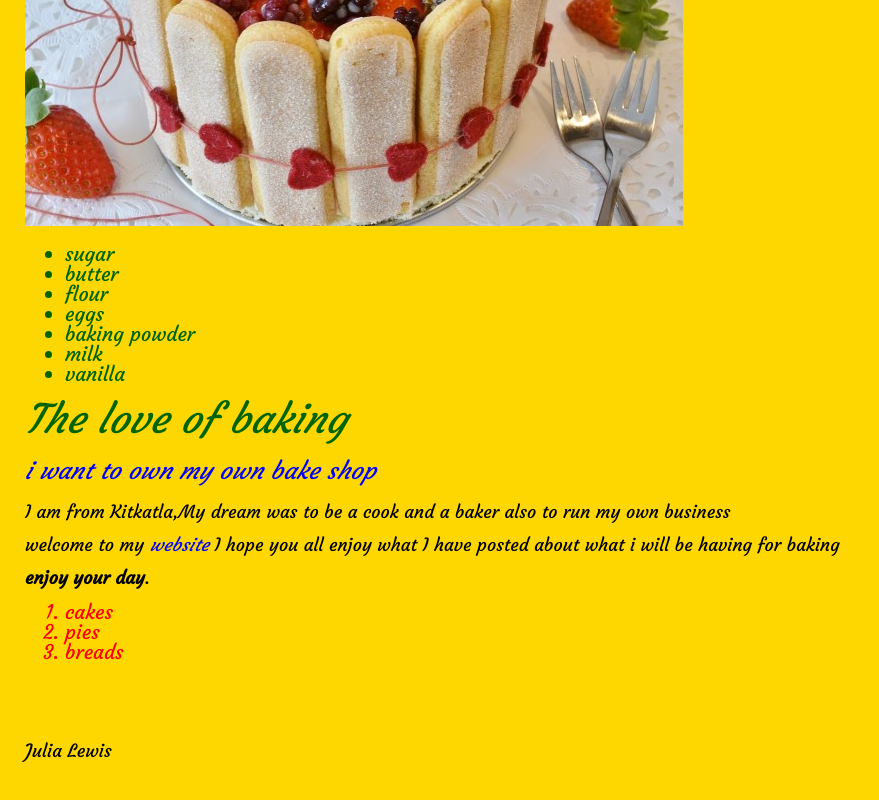
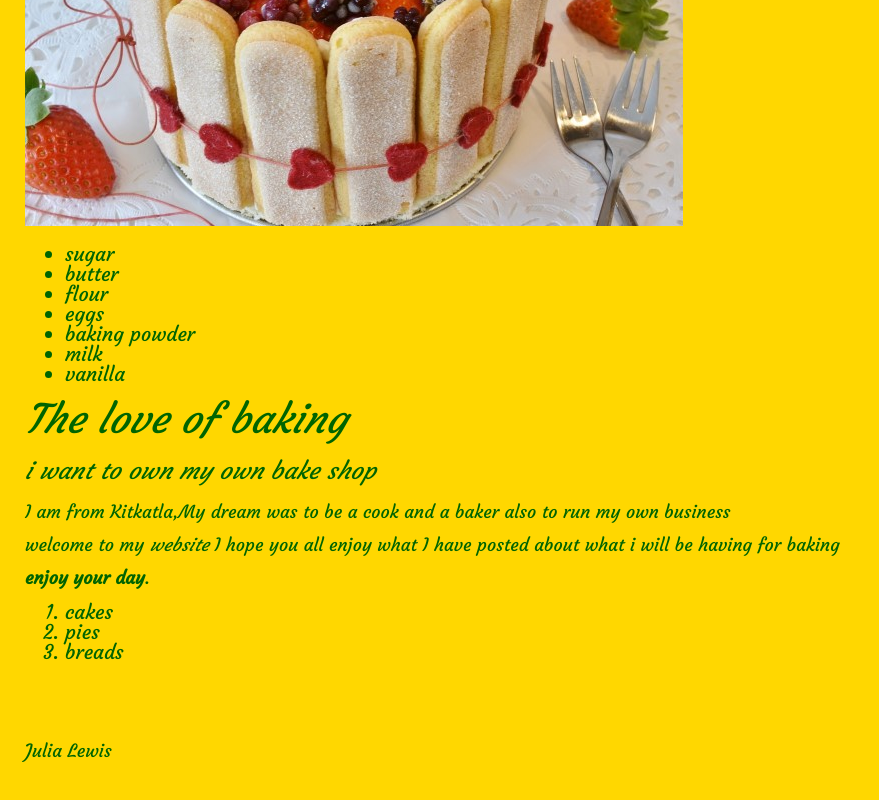
Before and after one commit to Jwandalewis/website, a plain HTML site: page index.html in a window 1280 px wide. Shown: the part 939-1739 px from the top of the page, without its empty margins (0-879 px from the left). Drawn offline with Linux system fonts and the light colour scheme.

Commit message:
changed colorsto darkgreen

```diff
--- a/style.css
+++ b/style.css
@@ -25,12 +25,12 @@ header h1 {
   }
 
 h2 {
-  color: blue;
+  color: darkgreen;
   font-size: 24px;
 }
 
 p {
-  color: black;
+  color: darkgreen;
   font-size: 18px;
   margin: 15px 0;
 }
@@ -46,13 +46,13 @@ h1, h2, h3 {
 }
 
 em {
-  color: blue;
+  color: darkgreen;
   p{
     line-height:2;
   }
 }
 a {
-  color: red;
+  color: darkgreen;
   text-decoration: none;
 }
 
```
